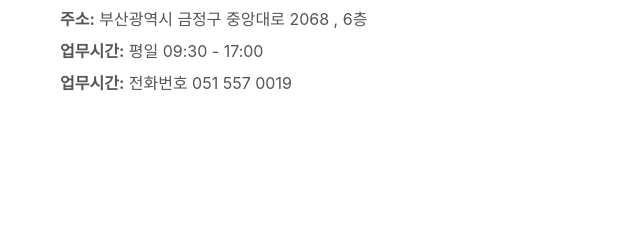
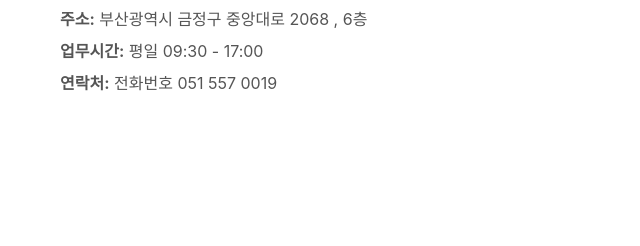
Before and after one commit to aesopstory4-web/my-website, a plain HTML site: page index.html in a window 1280 px wide. Shown: the part 5183-5429 px from the top of the page, 0-640 px from the left. Drawn offline with Linux system fonts and the light colour scheme.

Commit message:
오타수정

```diff
--- a/index.html
+++ b/index.html
@@ -115,7 +115,7 @@
                         <p><strong>이메일:</strong> cooler950@hanmail.net</p>
                         <p><strong>주소:</strong> 부산광역시 금정구 중앙대로 2068 , 6층</p>
                         <p><strong>업무시간:</strong> 평일 09:30 - 17:00</p>
-                        <p><strong>업무시간:</strong> 전화번호 051 557 0019 </p>
+                        <p><strong>연락처:</strong> 전화번호 051 557 0019 </p>
                     </div>
                     <div class="contact-form">
                         <!-- 4. Formspree 연동을 위해 form 태그 수정! -->
```
